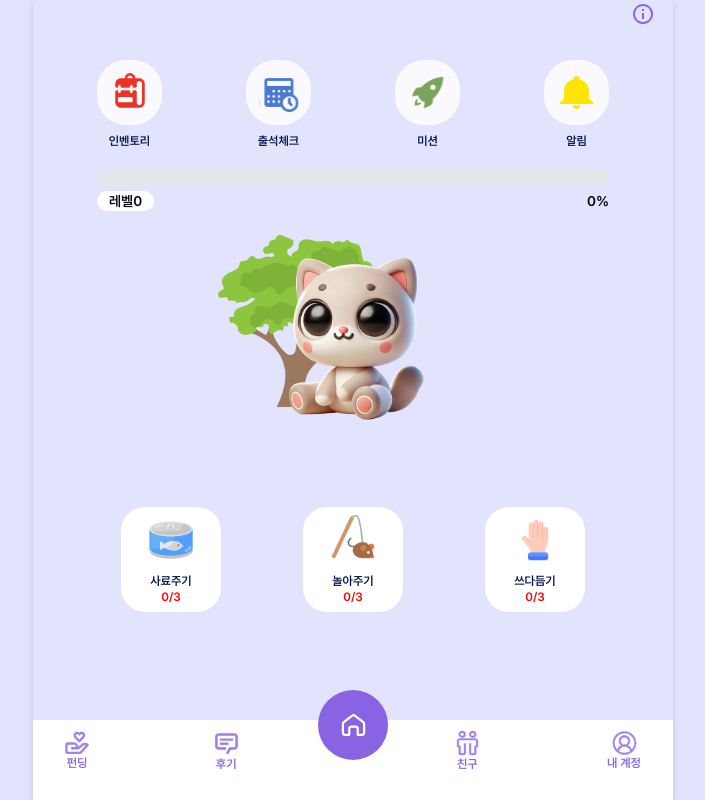
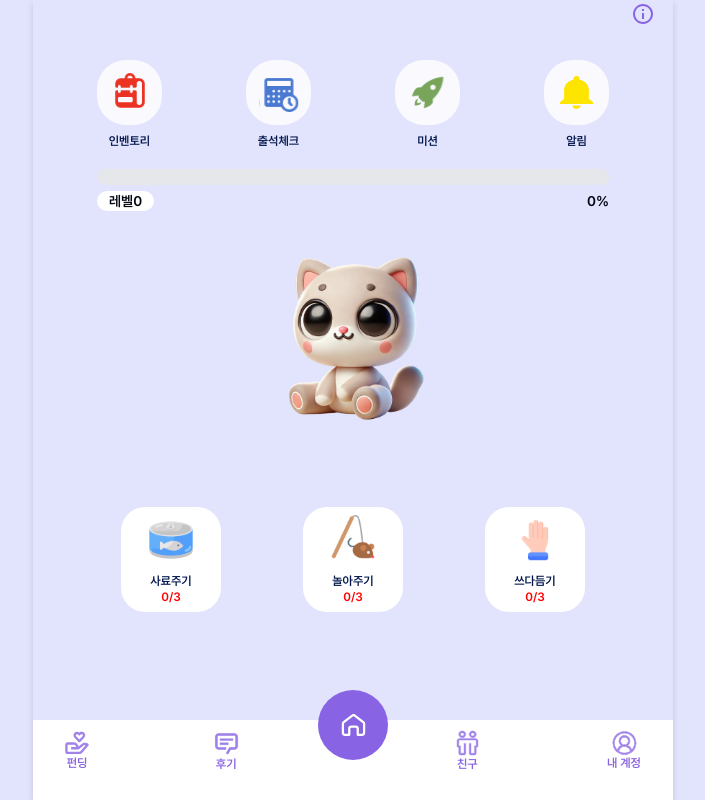
Before and after one commit to 2025-Advanced-Capstone-Chaeum/FE, a Next.js app: page / in a window 1280 px wide. Shown: the whole page, without its empty margins (287-992 px from the left). Built offline with nearby package versions, Linux system fonts and the light colour scheme.

Commit message:
style:  착용중인 인벤토리 조회  data를 통한 인벤토리 착용 (#113)

```diff
--- a/src/app/inventory/page.tsx
+++ b/src/app/inventory/page.tsx
@@ -1,32 +1,17 @@
 import BackButton from "@/components/BackButton";
+import Cat from "@/components/Cat";
 import ItemContainer from "@/components/inventory/ItemContainer";
-import Image from "next/image";
+
 import React from "react";
 
 const InventoryPage = () => {
+
+
   return (
     <div className="flex flex-col h-screen">
       <BackButton>인벤토리</BackButton>
       <div className="flex h-[calc(100vh-550px)] justify-center items-center ">
-        <div className="relative w-[180px] h-[180px]">
-          {/* 고양이 */}
-          <Image
-            src="/assets/images/cat.svg"
-            alt="Cat"
-            width={180}
-            height={180}
-            className="relative z-10"
-          />
-
-          {/* 나무 (고양이 기준 상대 위치) */}
-          <Image
-            src="/assets/inventory/tree.svg"
-            alt="Tree"
-            width={200}
-            height={50}
-            className="absolute z-0 left-0 top-0 -translate-x-1/4 -translate-y-1/10"
-          />
-        </div>
+        <Cat />
       </div>
       <ItemContainer />
     </div>
--- a/src/app/page.tsx
+++ b/src/app/page.tsx
@@ -1,10 +1,10 @@
 "use client";
 
+import Cat from "@/components/Cat";
 import BottomMenu from "@/components/main/BottomMenu";
 import ProgressBar from "@/components/main/ProgressBar";
 import TopMenu from "@/components/main/TopMenu";
 import { catStore } from "@/store/catStore";
-import Image from "next/image";
 
 export default function Home() {
   const catInfo = catStore((state) => state.catData);
@@ -18,22 +18,7 @@ export default function Home() {
         </div>
 
         <div className="relative flex justify-center items-center">
-          <div className="relative w-[180px] h-[180px]">
-            <Image
-              src="/assets/images/cat.svg"
-              alt="Cat"
-              width={180}
-              height={180}
-              className="relative z-10"
-            />
-            <Image
-              src="/assets/inventory/tree.svg"
-              alt="Tree"
-              width={200}
-              height={50}
-              className="absolute z-0 left-0 top-0 -translate-x-1/4 -translate-y-1/10"
-            />
-          </div>
+          <Cat />
         </div>
 
         <BottomMenu />
--- /dev/null
+++ b/src/components/Cat.tsx
@@ -0,0 +1,37 @@
+"use client";
+
+import { decorationItems, interiorItems } from "@/lib/inventoryItems";
+import { catStore } from "@/store/catStore";
+import Image from "next/image";
+import React from "react";
+
+const Cat = () => {
+  const inventory = catStore((state) => state.catData.inventory);
+  const inventoryList = [...decorationItems, ...interiorItems].filter((item) =>
+    inventory.includes(item.id)
+  );
+  return (
+    <div className="relative w-[180px] h-[180px]">
+      <Image
+        src="/assets/images/cat.svg"
+        alt="Cat"
+        width={180}
+        height={180}
+        className="relative z-10"
+      />
+
+      {inventoryList.map((item) => (
+        <Image
+          key={item.id}
+          src={item.src}
+          alt={item.alt}
+          width={item.width}
+          height={item.height}
+          className={item.className}
+        />
+      ))}
+    </div>
+  );
+};
+
+export default Cat;
--- a/src/lib/inventoryItems.ts
+++ b/src/lib/inventoryItems.ts
@@ -1,24 +1,28 @@
-export const decorationItems = [ // 4~9 inventoryId
+export const decorationItems = [
+  // 4~9 inventoryId
   {
     id: 4,
     src: "/assets/inventory/sunglasses.svg",
     alt: "Sunglasses",
-    width: 55,
-    height: 55,
+    width: 115,
+    height: 50,
+    className: "absolute top-[18px] left-[23px] z-50",
   },
   {
     id: 5,
     src: "/assets/inventory/cap.svg",
     alt: "Cap",
-    width: 55,
-    height: 55,
+    width: 90,
+    height: 50,
+    className: "absolute top-[0px] left-[42px] z-50 transform -translate-y-1/3",
   },
   {
     id: 6,
     src: "/assets/inventory/necklace.svg",
     alt: "Necklace",
-    width: 55,
-    height: 55,
+    width: 40,
+    height: 50,
+    className: "absolute top-[115px] left-[70px] z-50 ",
   },
 ];
 
@@ -27,21 +31,25 @@ export const interiorItems = [
     id: 7,
     src: "/assets/inventory/bed.svg",
     alt: "Bed",
-    width: 55,
-    height: 55,
+    width: 200,
+    height: 50,
+    className: "absolute z-0 left-[75px] top-[25px] ",
   },
   {
     id: 8,
     src: "/assets/inventory/tree.svg",
     alt: "Tree",
-    width: 55,
-    height: 55,
+    width: 200,
+    height: 50,
+    className:
+      "absolute top-[0px] left-[0px] z-0 transform -translate-x-1/4 -translate-y-1/10",
   },
   {
     id: 9,
     src: "/assets/inventory/catTower.svg",
     alt: "CatTower",
-    width: 55,
-    height: 55,
+    width: 200,
+    height: 50,
+    className: "absolute top-[0px] left-[90px] z-0 transform -translate-y-[10px]",
   },
 ];
```
